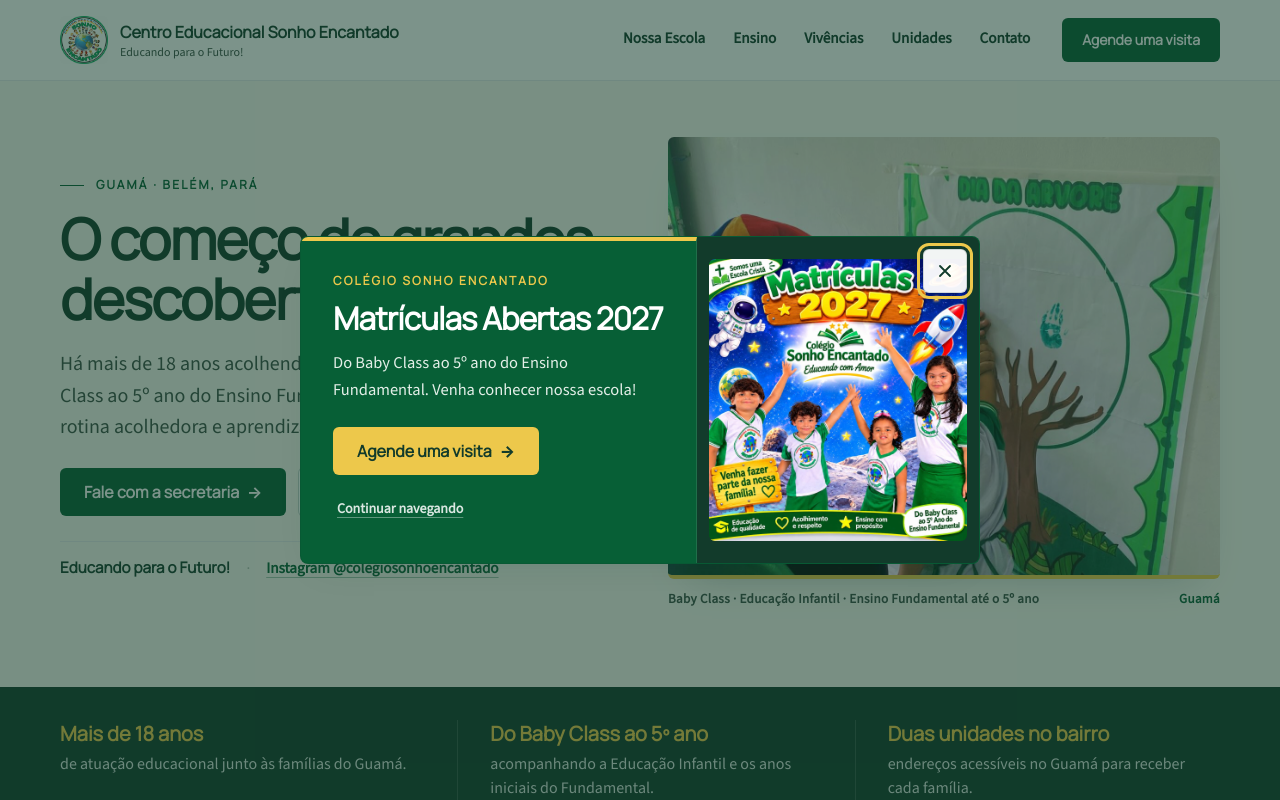
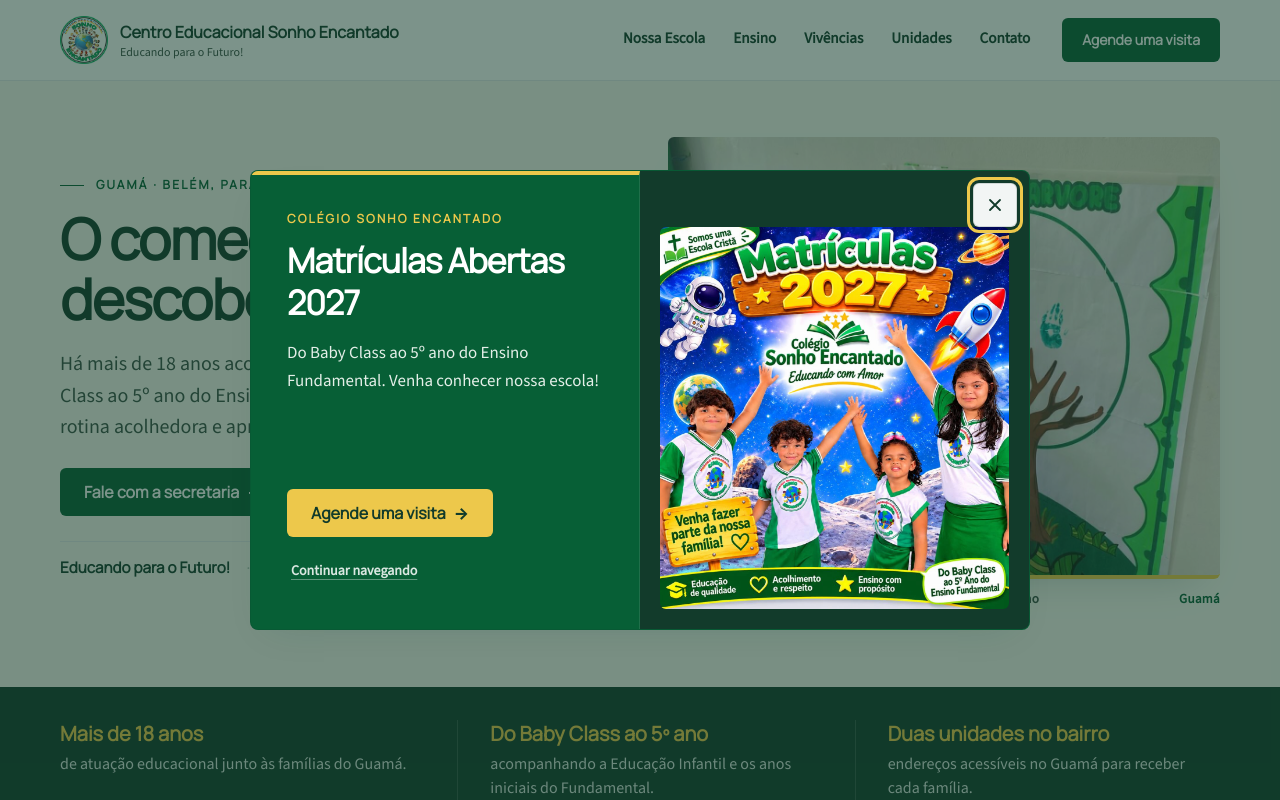
Before and after one commit to desenvolvedorfast-hub/site-sonho-encantado, a React (Vite) app in the folder sonho-encantado-site/: page / in a window 1280 px wide. Shown: the top 800 px of the page. Built offline with nearby package versions, Linux system fonts and the light colour scheme.

Commit message:
Refactor comments and improve layout responsiveness
Updated comments for clarity and adjusted layout for mobile and desktop views.

```diff
--- a/sonho-encantado-site/src/components/EnrollmentCampaign.tsx
+++ b/sonho-encantado-site/src/components/EnrollmentCampaign.tsx
@@ -197,7 +197,7 @@ export function EnrollmentCampaign() {
 
   const showImage = !imageMissing;
 
-  // Banner compacto mobile exibindo a arte inteira (object-contain) sem cobrir o botão X nem cortar textos
+  // Banner compacto mobile exibindo a arte inteira sem cortes
   if (phase === 'banner') {
     return (
       <aside
@@ -207,7 +207,6 @@ export function EnrollmentCampaign() {
           entered ? 'translate-y-0 opacity-100' : 'translate-y-3 opacity-0'
         }`}
       >
-        {/* Barra superior com título institucional e botão fechar separado da arte */}
         <div className="flex items-center justify-between gap-2 px-3.5 pb-1.5 pt-2">
           <p className="font-display text-[0.65rem] font-extrabold uppercase tracking-[0.14em] text-brand-yellow">
             {ENROLLMENT_CAMPAIGN.brandLabel}
@@ -274,7 +273,7 @@ export function EnrollmentCampaign() {
     );
   }
 
-  // Modal editorial compacto (arte inteira sem cortes em desktop e mobile)
+  // Modal editorial (desktop 50/50 até 780px com imagem ampliada; mobile vertical com rolagem)
   return (
     <div
       className={`fixed inset-0 z-50 flex items-center justify-center bg-brand-dark/55 p-4 transition-opacity duration-200 ease-out motion-reduce:transition-none sm:p-6 ${
@@ -293,7 +292,7 @@ export function EnrollmentCampaign() {
         aria-labelledby="enrollment-campaign-title"
         aria-describedby="enrollment-campaign-desc"
         className={`relative w-full overflow-hidden rounded-lg border border-brand-dark/15 bg-brand-green text-brand-paper shadow-editorial transition-all duration-200 ease-out motion-reduce:transform-none motion-reduce:transition-none ${
-          showImage ? 'max-w-[680px]' : 'max-w-[460px]'
+          showImage ? 'max-w-[680px] md:max-w-[780px]' : 'max-w-[460px]'
         } max-h-[calc(100dvh-2rem)] overflow-y-auto ${
           entered ? 'translate-y-0 scale-100' : 'translate-y-2.5 scale-[0.99]'
         }`}
@@ -311,7 +310,7 @@ export function EnrollmentCampaign() {
 
         <div className={`grid grid-cols-1 ${showImage ? 'md:grid-cols-12' : ''}`}>
           {showImage && (
-            <div className="order-1 flex items-center justify-center bg-brand-dark p-3 md:order-2 md:col-span-5">
+            <div className="order-1 flex items-center justify-center bg-brand-dark p-3 md:order-2 md:col-span-6 md:px-5 md:pb-5 md:pt-14">
               <img
                 src={ENROLLMENT_CAMPAIGN.image.src}
                 alt={ENROLLMENT_CAMPAIGN.image.alt}
@@ -320,14 +319,14 @@ export function EnrollmentCampaign() {
                 loading="lazy"
                 decoding="async"
                 onError={() => setImageMissing(true)}
-                className="max-h-72 w-full rounded-md object-contain md:max-h-[340px]"
+                className="max-h-72 w-full rounded-md object-contain md:max-h-[460px]"
               />
             </div>
           )}
 
           <div
-            className={`order-2 flex flex-col justify-between border-t-4 border-brand-yellow p-6 sm:p-8 md:order-1 ${
-              showImage ? 'md:col-span-7 md:border-r md:border-r-white/10' : ''
+            className={`order-2 flex flex-col justify-between border-t-4 border-brand-yellow p-6 sm:p-8 md:order-1 lg:p-9 ${
+              showImage ? 'md:col-span-6 md:border-r md:border-r-white/10' : ''
             }`}
           >
             <div className="pr-8 md:pr-0">
@@ -337,20 +336,20 @@ export function EnrollmentCampaign() {
 
               <h2
                 id="enrollment-campaign-title"
-                className="mt-2.5 font-display text-2xl font-extrabold leading-tight text-white sm:text-[1.95rem]"
+                className="mt-3 font-display text-2xl font-extrabold leading-tight text-white sm:text-[2.1rem]"
               >
                 {ENROLLMENT_CAMPAIGN.title}
               </h2>
 
               <p
                 id="enrollment-campaign-desc"
-                className="mt-3 text-base leading-relaxed text-[#E4EFE8] sm:text-[1.03rem]"
+                className="mt-4 text-base leading-relaxed text-[#E4EFE8] sm:text-[1.06rem]"
               >
                 {ENROLLMENT_CAMPAIGN.description}
               </p>
             </div>
 
-            <div className="mt-6 flex flex-col items-start gap-3">
+            <div className="mt-7 flex flex-col items-start gap-3">
               <a
                 href={ENROLLMENT_CAMPAIGN.ctaUrl}
                 target="_blank"
```
